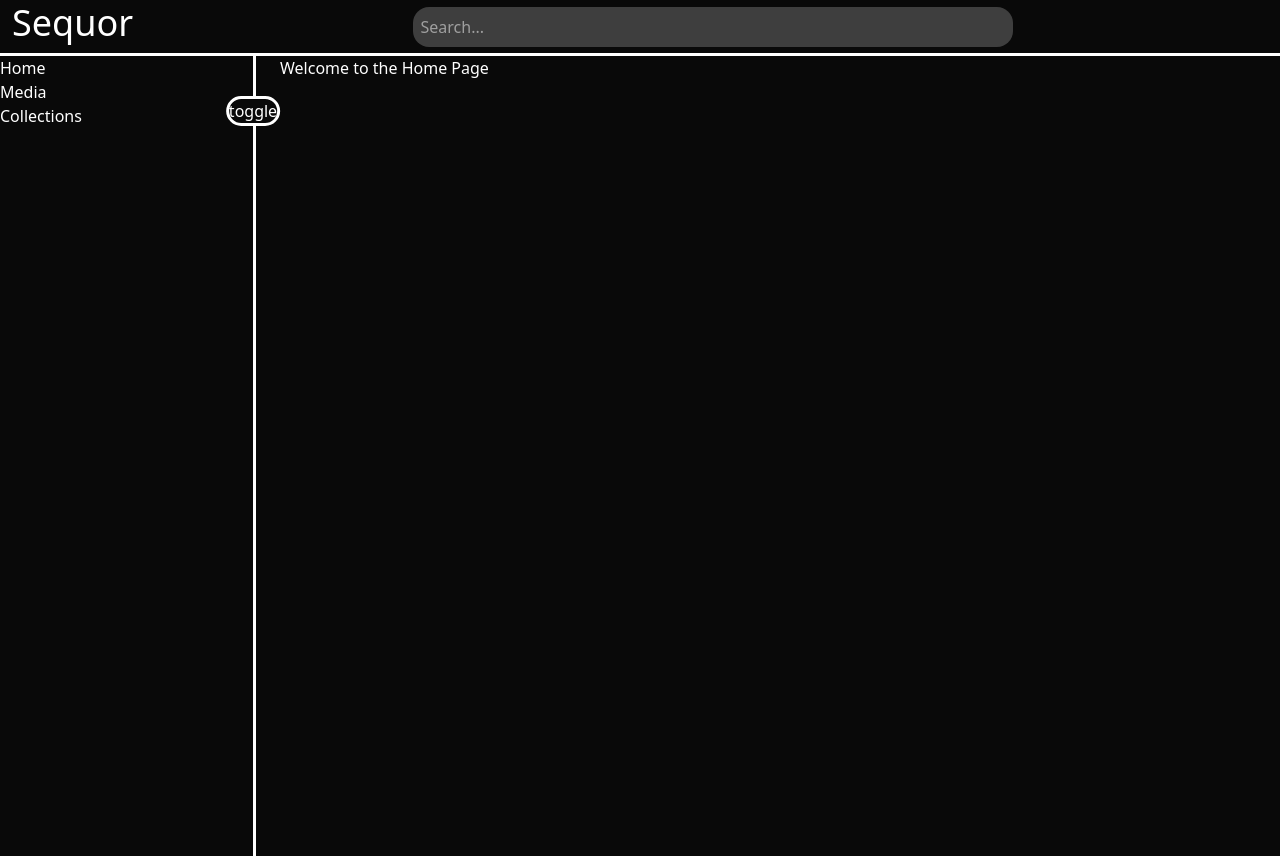
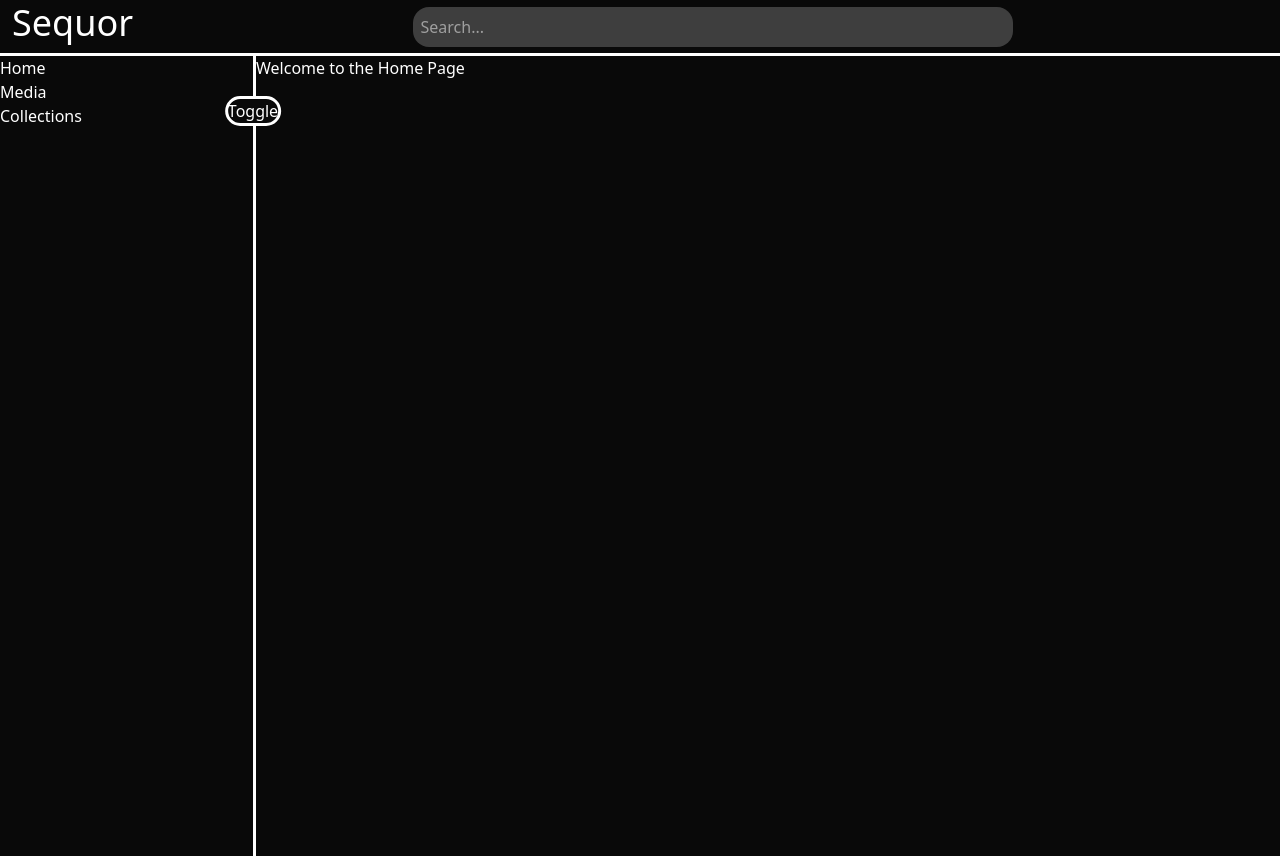
Before and after one commit to thesageak/sequor, a React (Vite) app in the folder frontend/: page / in a window 1280 px wide. Before the commit the page ends 800 px from the top, so only its background shows below. Built offline with nearby package versions, Linux system fonts and the light colour scheme.

Commit message:
sidebar stuff

```diff
--- a/frontend/src/App.tsx
+++ b/frontend/src/App.tsx
@@ -11,7 +11,7 @@ function App() {
       <Route path='/' element={<GlobalLayout/>} >
         <Route index element={<Home />} />
         <Route path='search' element={<SearchResults />} />
-        <Route path='manga' element={<MediaDetailsLayout />} />
+        <Route path='manga/:id' element={<MediaDetailsLayout/>}/>
       </Route>
     </Routes>
   )
--- a/frontend/src/components/Sidebar.tsx
+++ b/frontend/src/components/Sidebar.tsx
@@ -6,14 +6,13 @@ interface SidebarProps {
     setIsOpen: (value: boolean) => void;
 }
 
-export default function Sidebar({isOpen, setIsOpen} : SidebarProps) {
+export default function Sidebar({ isOpen, setIsOpen }: SidebarProps) {
     const [isMediaOpen, setIsMediaOpen] = useState(false);
 
     return (
-        <div className="fixed left-0">
         <aside
             className={`
-                    relative flex flex-col min-h-screen
+                    relative flex flex-col h-screen
                     border-r-3 border-white bg-seqBlack
                     transition-all duration-200 ${isOpen ? "w-64" : "w-12"}`}
         >
@@ -21,15 +20,15 @@ export default function Sidebar({isOpen, setIsOpen} : SidebarProps) {
                 className="
                         absolute right-0 w-auto
                         border-3 rounded-full border-white bg-seqBlack
-                        translate-x-1/2 translate-y-10"
+                        translate-x-1/2 translate-y-10 z-40"
                 onClick={() => setIsOpen(!isOpen)}
             >
-                    toggle
+                Toggle
             </button>
 
             <ul className={`duration-200
                     ${isMediaOpen ? "w-64" : "w-12"}
-                    ${isOpen ? "opacity-100" : "opacity-0 -translate-x-10 overflow-hidden pointer-events-none"}`}>
+                    ${isOpen ? "opacity-100" : "opacity-0 -translate-x-10 pointer-events-none"}`}>
 
                 {/*Home*/}
                 <li className="text-white">
@@ -46,7 +45,7 @@ export default function Sidebar({isOpen, setIsOpen} : SidebarProps) {
                     </button>
 
                     <div
-                            className={`${isMediaOpen ? 'max-h-60': 'max-h-0'}`}
+                        className={`${isMediaOpen ? 'max-h-60' : 'max-h-0'}`}
                     >
                         <ul>
                             <Link to="/anime">
@@ -70,6 +69,5 @@ export default function Sidebar({isOpen, setIsOpen} : SidebarProps) {
 
             </ul>
         </aside>
-        </div>
     )
 }
--- a/frontend/src/layouts/GlobalLayout.tsx
+++ b/frontend/src/layouts/GlobalLayout.tsx
@@ -9,10 +9,12 @@ export default function GlobalLayout() {
     return (
         <div className="min-h-screen">
             <Navbar />
-            <Sidebar isOpen={isSidebarOpen} setIsOpen={setIsSidebarOpen} />
-            <main className={`flex-1 duration-300 ${isSidebarOpen ? "ml-70" : "ml-18"}`}>
-                <Outlet />
-            </main>
+            <div className="flex">
+                <Sidebar isOpen={isSidebarOpen} setIsOpen={setIsSidebarOpen} />
+                <main className="flex-1 relative">
+                    <Outlet />
+                </main>
+            </div>
         </div>
     )
 }
--- a/frontend/src/layouts/MediaDetailsLayout.tsx
+++ b/frontend/src/layouts/MediaDetailsLayout.tsx
@@ -1,9 +1,37 @@
 import { useState, useEffect } from 'react';
 import axios from 'axios';
+import { useParams } from 'react-router-dom';
+import type { MangaResult } from '../pages/search/SearchTypes';
+
+// Chainsaw Man Manga ID: 116778
 
 export default function MediaDetailsLayout() {
+    const { id } = useParams();
+    console.log('ID param:', id);
+    const [results, setResults] = useState<MangaResult>();
+
+    useEffect (() => {
+        async function fetchResults() {
+            try {
+                const response = await axios.get(`http://localhost:3000/api/manga/${id}`);
+                console.log(response);
+                setResults(response.data);
+            } catch (error) {
+                console.error('Failed to fetch media', error);
+            }
+        }
+        fetchResults();
+    }, [id]);
+
     return (
         <div>
+            <div className="flex w-full h-80 mx-auto relative bg-gray-400">
+                <img
+                    src={results?.image_url}
+                    className="flex w-full h-full object-cover object-[50%_15%]"
+                />
+                <div className="absolute inset-0 backdrop-blur-sm" />
+            </div>
         </div>
     )
 }
--- a/frontend/src/pages/search/SearchResults.tsx
+++ b/frontend/src/pages/search/SearchResults.tsx
@@ -14,7 +14,7 @@ export default function SearchResults() {
 
         async function fetchResults() {
             const response = await axios.get(`http://localhost:3000/api/manga?q=${encodeURIComponent(query)}`);
-            console.log(query, response.data)
+            console.log(query, response.data);
             setResults(response.data);
         }
         fetchResults();
```
Lines whose indentation alone changed are shown as unchanged.
